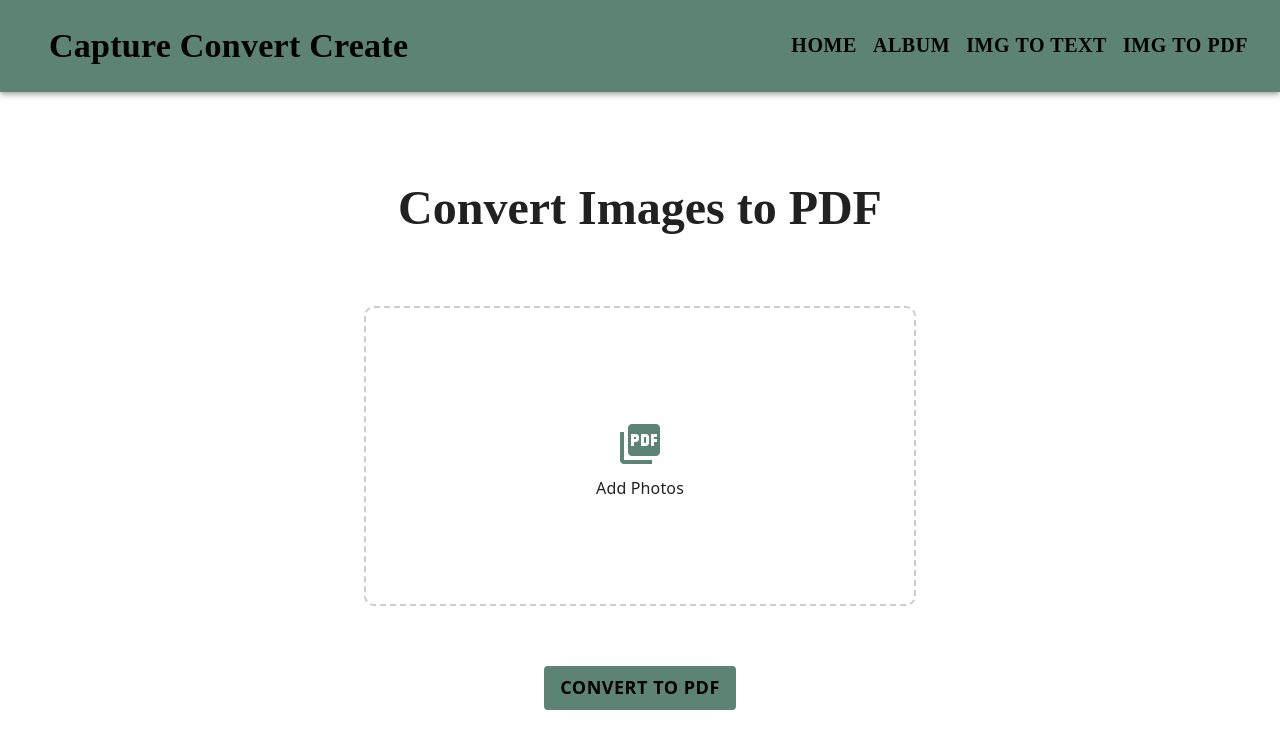
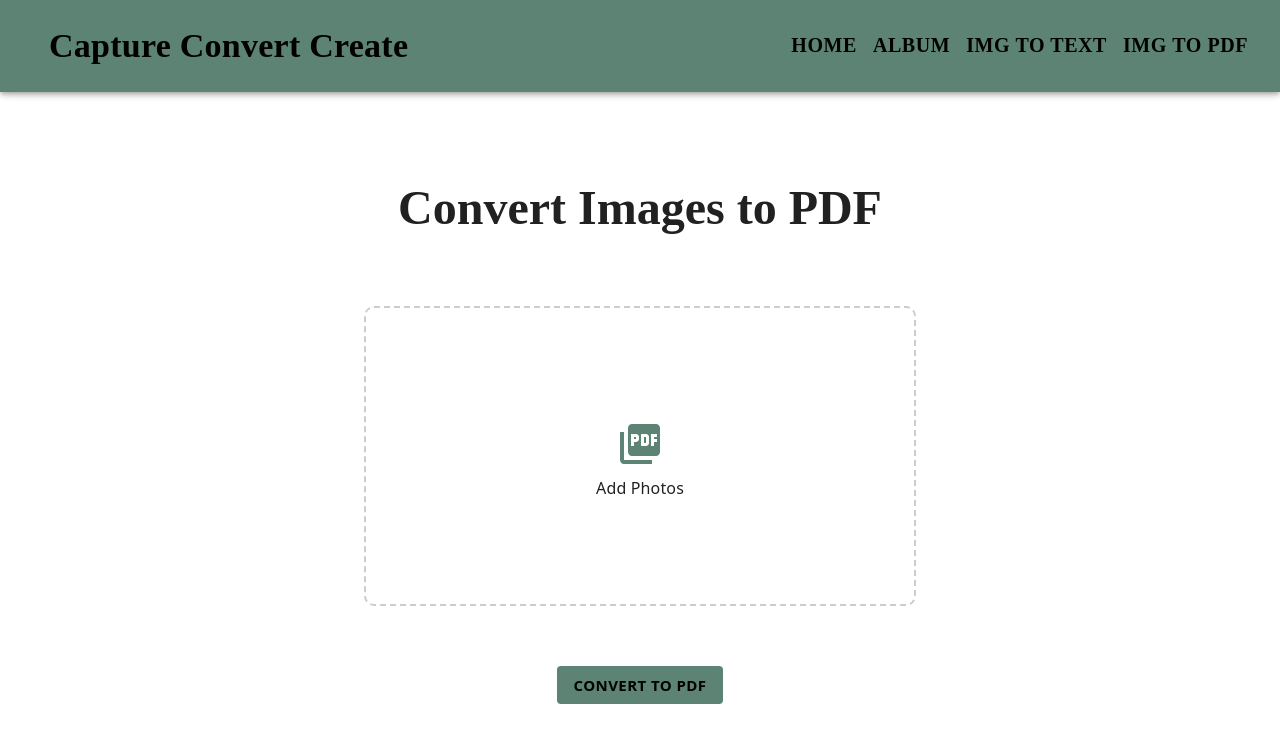
Before and after one commit to Syed1012/CaptureConvertCreate, a React (Vite) app: page /ImgtoPdf in a window 1280 px wide. Shown: the top 748 px of the page. Built offline with nearby package versions, Linux system fonts and the light colour scheme.

Commit message:
small change

```diff
--- a/src/components/PdfComponent.jsx
+++ b/src/components/PdfComponent.jsx
@@ -36,6 +36,11 @@ const PdfComponent = () => {
 
           if (i === files.length - 1) {
             doc.save("images.pdf");
+
+            // Clear state after saving the PDF
+            setFiles([]);
+            setPreviewUrls([]);
+            document.getElementById("file-input").value = null;
           }
         };
       }
@@ -73,7 +78,7 @@ const PdfComponent = () => {
           padding: "20px",
           cursor: "pointer",
           position: "relative",
-          height: "300px",
+          height:"300px"
         }}
         onClick={() => document.getElementById("file-input").click()}
         >
@@ -122,13 +127,14 @@ const PdfComponent = () => {
           alignItems="center"
           marginTop="40px"
           marginBottom="20px"
+          cursor= "pointer"
         >
           <Button
             variant="contained"
             onClick={handleConvert}
             style={{
               fontFamily: "system-ui",
-            fontSize: "18px",
+              fontSize: "15px",
               fontWeight: "bold",
               backgroundColor: "#5C8374",
               color: "black",
```
Lines whose indentation alone changed are shown as unchanged.
